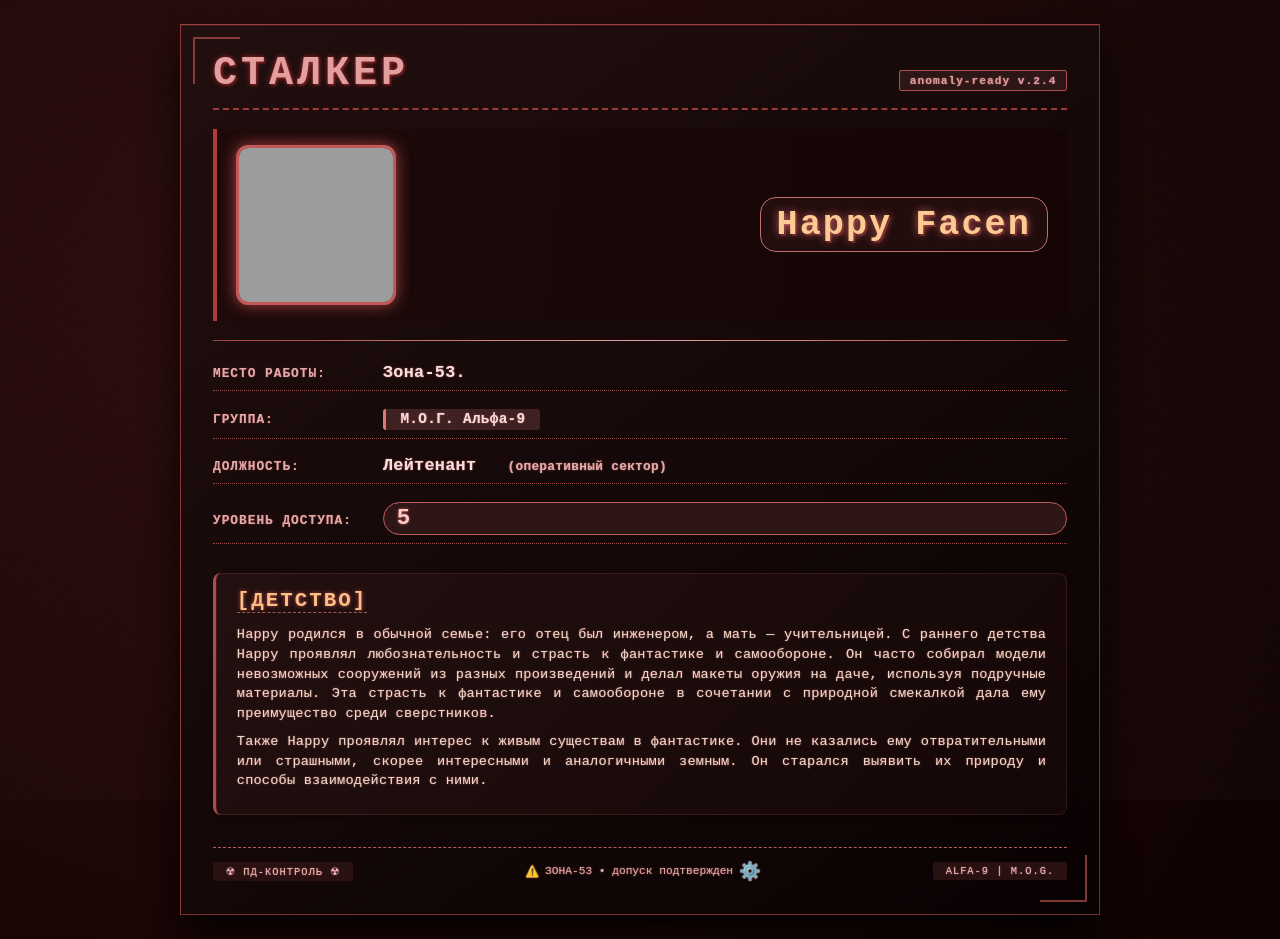
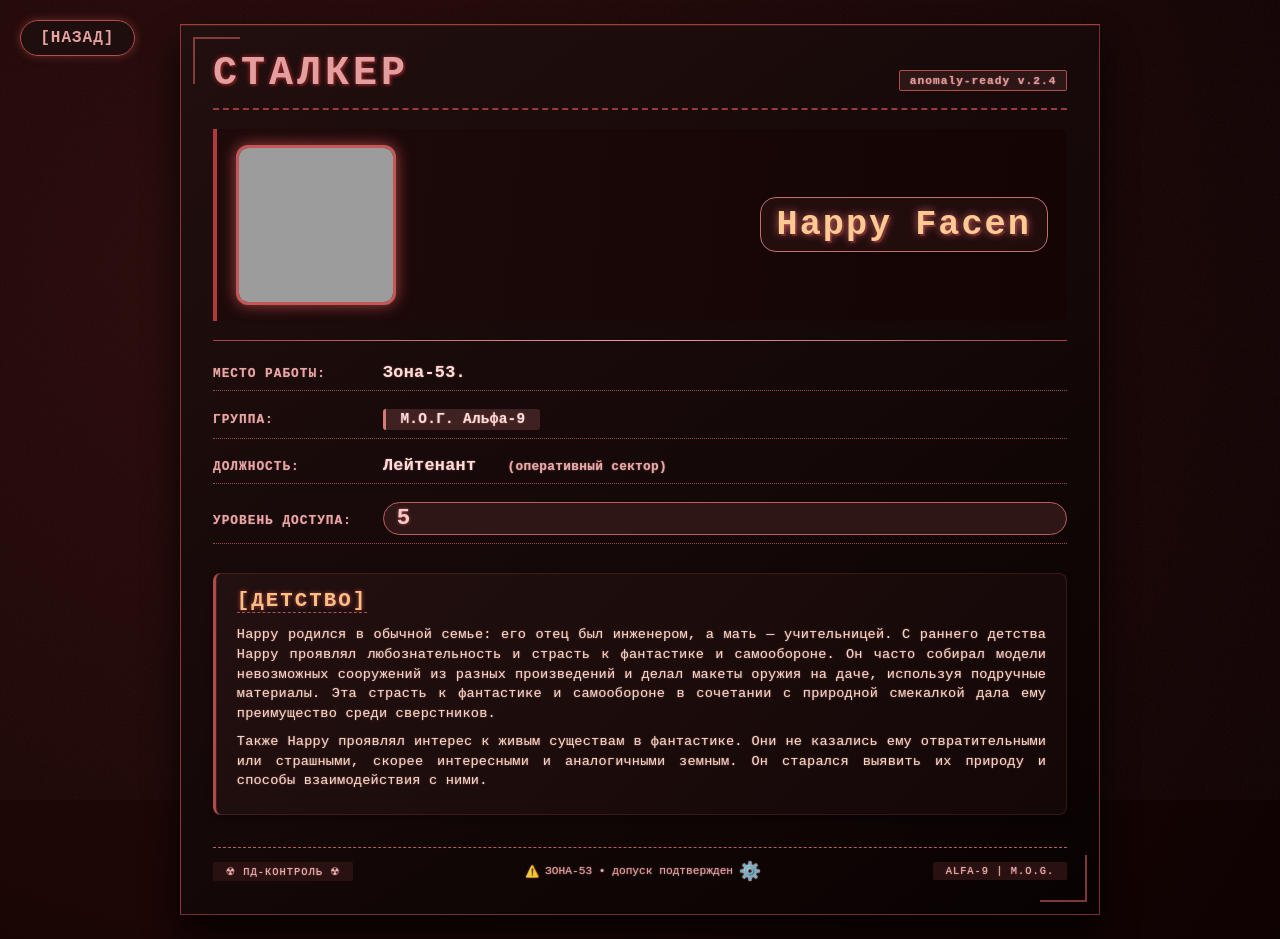
Before and after one commit to happyface2010/Dark_Hope, a plain HTML site: page Личное дело.html in a window 1280 px wide. Drawn offline with Linux system fonts and the light colour scheme; grey boxes are pictures that could not be loaded.

Commit message:
Update Личное дело.html

```diff
--- a/Личное дело.html
+++ b/Личное дело.html
@@ -35,6 +35,40 @@
             opacity: 0.2;
             pointer-events: none;
             z-index: 0;
+        }
+
+        /* Кнопка НАЗАД за пределами карточки, слева сверху */
+        .back-button {
+            position: fixed;
+            top: 20px;
+            left: 20px;
+            z-index: 100;
+            font-family: 'Courier New', monospace;
+            background: #1f1010cc;
+            backdrop-filter: blur(4px);
+            border: 1px solid #b14f4f;
+            border-radius: 30px;
+            padding: 0.5rem 1.2rem;
+            font-size: 1rem;
+            font-weight: bold;
+            color: #e6a1a1;
+            text-decoration: none;
+            letter-spacing: 1px;
+            transition: all 0.2s ease;
+            box-shadow: 0 0 8px rgba(180, 70, 70, 0.5);
+            cursor: pointer;
+        }
+
+        .back-button:hover {
+            background: #3a1c1ccc;
+            border-color: #e07a7a;
+            color: #ffcd94;
+            box-shadow: 0 0 12px #dd7a7a;
+            transform: scale(1.02);
+        }
+
+        .back-button:active {
+            transform: scale(0.98);
         }
 
         .stalker-card {
@@ -185,6 +219,12 @@
                 width: 120px;
                 height: 120px;
             }
+            .back-button {
+                top: 12px;
+                left: 12px;
+                padding: 0.3rem 0.9rem;
+                font-size: 0.85rem;
+            }
         }
 
         @media (max-width: 480px) {
@@ -261,7 +301,6 @@
             border-left: 3px solid #e07a7a;
         }
 
-        /* Секция детства */
         .childhood-section {
             margin-top: 1.8rem;
             margin-bottom: 1rem;
@@ -333,6 +372,10 @@
     </style>
 </head>
 <body>
+
+    <!-- Кнопка НАЗАД, открывающая файл Сталкер.html -->
+    <a href="Сталкер.html" class="back-button">[НАЗАД]</a>
+
     <div class="stalker-card">
         <div class="header">
             <h1>СТАЛКЕР</h1>
@@ -372,7 +415,6 @@
             </div>
         </div>
 
-        <!-- Блок "ДЕТСТВО" с биографией -->
         <div class="childhood-section">
             <div class="childhood-header">[ДЕТСТВО]</div>
             <div class="childhood-text">
```
